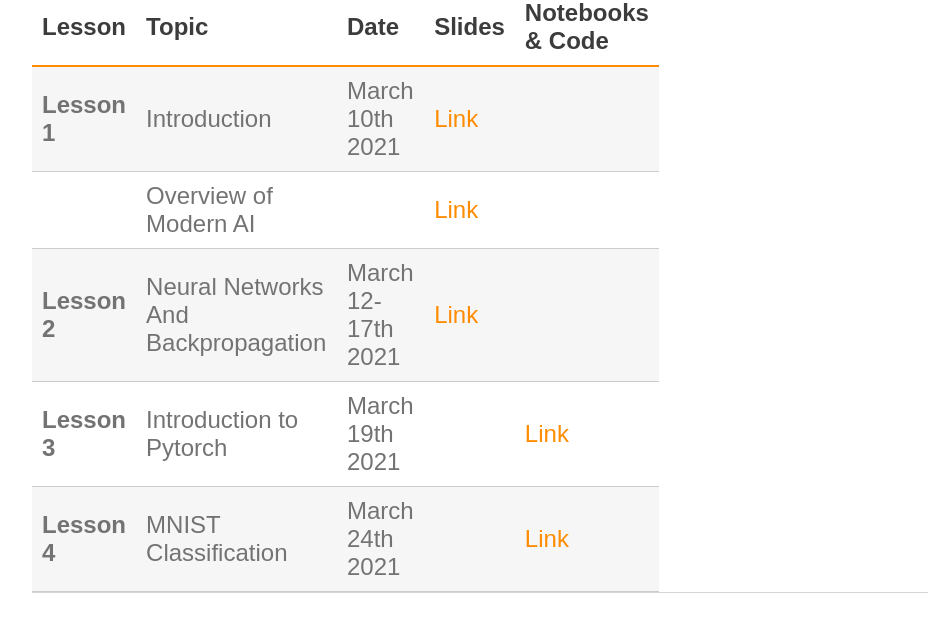
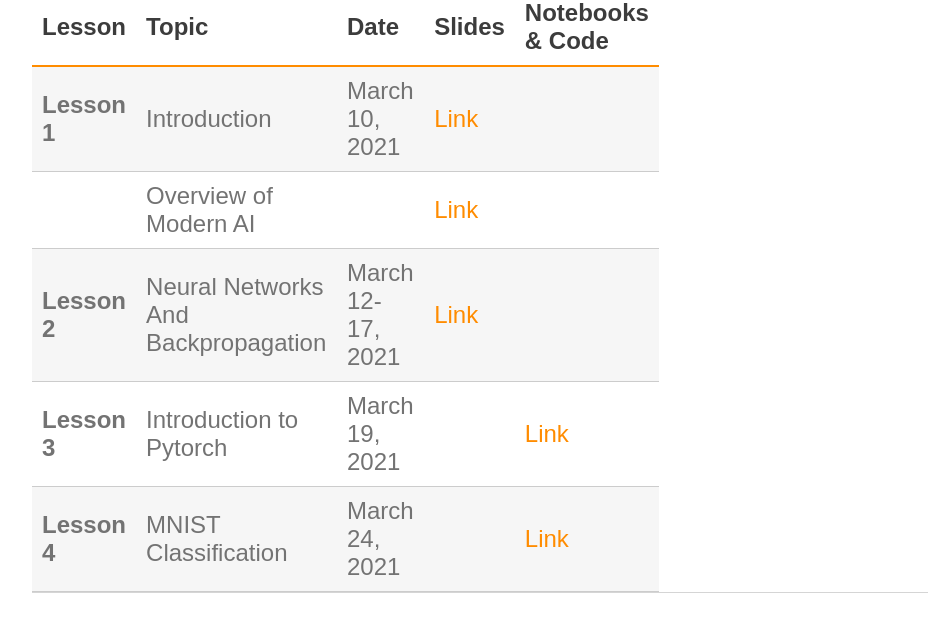
Before and after one commit to perceivelab/knowledge-discovery-course, a Jekyll site: the page built from lezioni.md, in a window 1280 px wide. Shown: the part 321-960 px from the top of the page, without its empty margins (160-1100 px from the left). Built offline with Jekyll 4.4.1, drawn with Linux system fonts in a browser that asks for light colours; our own code applies the rules of GitHub Pages for plain Markdown files.

Commit message:
Update lezioni.md

```diff
--- a/lezioni.md
+++ b/lezioni.md
@@ -4,11 +4,11 @@ Here you find all the needed slides, notebooks, code and notes for the knowledge
 
 | Lesson | Topic | Date | Slides | Notebooks & Code |
 |---------|-----------|------|--------|------------------|
-| **Lesson 1**  | Introduction | March 10th 2021 | [Link](https://drive.google.com/file/d/1PrZxICwa4Uj-dUEPZhd-3zOQNfyXmj03/view?usp=sharing) |  |
+| **Lesson 1**  | Introduction | March 10, 2021 | [Link](https://drive.google.com/file/d/1PrZxICwa4Uj-dUEPZhd-3zOQNfyXmj03/view?usp=sharing) |  |
 |  | Overview of Modern AI |   | [Link](https://drive.google.com/file/d/1ufIwXL9V-UCbczuzddBsF8nRnop6gEVW/view?usp=sharing) |  |
-| **Lesson 2** | Neural Networks And Backpropagation | March 12-17th 2021 | [Link](https://drive.google.com/file/d/1rNgzoEmAtqVhVmaEwjNNOOa1xV0l98JX/view?usp=sharing) |  |
-| **Lesson 3** | Introduction to Pytorch | March 19th 2021 |  | [Link](https://colab.research.google.com/drive/1fR4f5r8cRXib1zbvumYtxY76cYBJ7ELm?usp=sharing) |
-| **Lesson 4** | MNIST Classification | March 24th 2021 |  | [Link][404] |
+| **Lesson 2** | Neural Networks And Backpropagation | March 12-17, 2021 | [Link](https://drive.google.com/file/d/1rNgzoEmAtqVhVmaEwjNNOOa1xV0l98JX/view?usp=sharing) |  |
+| **Lesson 3** | Introduction to Pytorch | March 19, 2021 |  | [Link](https://colab.research.google.com/drive/1fR4f5r8cRXib1zbvumYtxY76cYBJ7ELm?usp=sharing) |
+| **Lesson 4** | MNIST Classification | March 24, 2021 |  | [Link][404] |
 
 
 [404]: /knowledge-discovery-course/fallback
```
